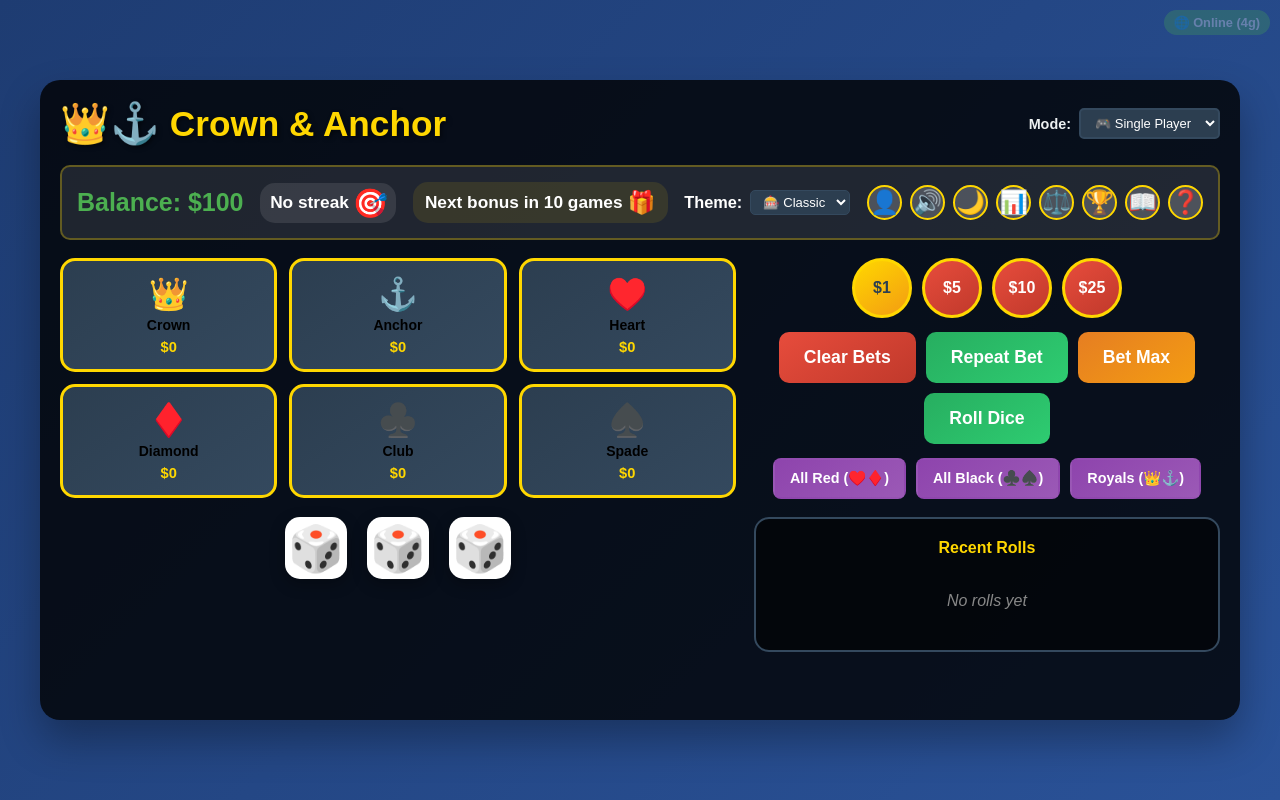
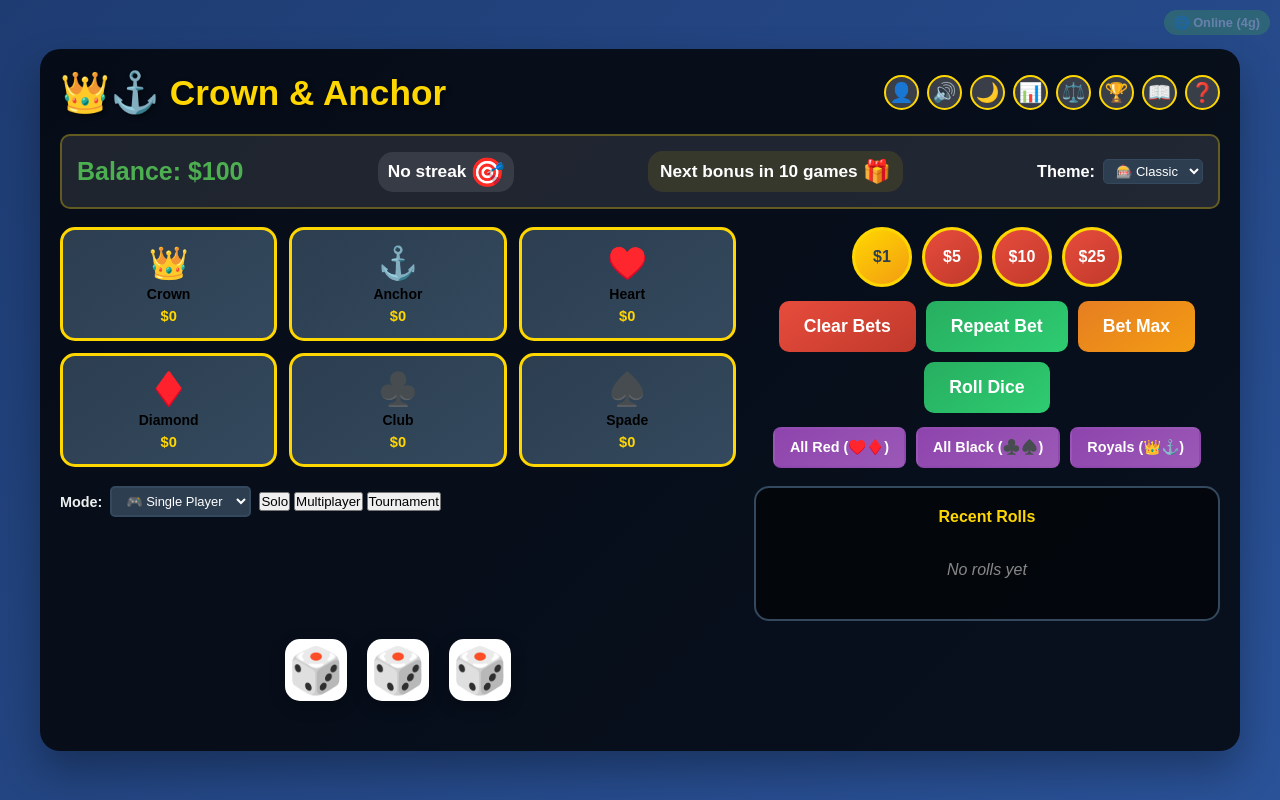
Before and after one commit to codesleeps/crown-anchor, a website: page index.html in a window 1280 px wide. Drawn offline with Linux system fonts and the light colour scheme.

Commit message:
refactor: update header controls and reorganize layout elements in index.html

```diff
--- a/index.html
+++ b/index.html
@@ -49,10 +49,10 @@
     <meta name="msapplication-TileColor" content="#1e3c72">
 
     <!-- Preload Critical Resources -->
-    <link rel="preload" href="style.css?v=20261127b" as="style">
-    <link rel="preload" href="script.js" as="script">
+    <link rel="preload" href="style.css?v=20261127c" as="style">
+    <link rel="preload" href="script.js?v=20261127b" as="script">
 
-    <link rel="stylesheet" href="style.css?v=20261127b">
+    <link rel="stylesheet" href="style.css?v=20261127c">
 
     <!-- Google Analytics 4 (replace GA_MEASUREMENT_ID with your actual ID) -->
     <script async src="https://www.googletagmanager.com/gtag/js?id=GA_MEASUREMENT_ID"></script>
@@ -103,13 +103,15 @@
                 <span class="logo-icon" aria-hidden="true">👑⚓</span>
                 <h1 class="logo-text">Crown & Anchor</h1>
             </div>
-            <div class="game-mode-selector">
-                <label for="game-mode">Mode:</label>
-                <select id="game-mode" title="Choose game mode: Single Player, Multiplayer, or Tournament">
-                    <option value="single">🎮 Single Player</option>
-                    <option value="multiplayer">👥 Multiplayer</option>
-                    <option value="tournament">🏆 Tournament</option>
-                </select>
+            <div class="control-buttons">
+                <button id="profile-toggle" class="control-btn" title="View Player Profile">👤</button>
+                <button id="sound-toggle" class="control-btn" title="Toggle Sound On/Off">🔊</button>
+                <button id="dark-mode-toggle" class="control-btn" title="Toggle Dark/Light Mode">🌙</button>
+                <button id="stats-toggle" class="control-btn" title="View Game Statistics">📊</button>
+                <button id="limits-toggle" class="control-btn" title="Set Betting Limits">⚖️</button>
+                <button id="achievements-toggle" class="control-btn" title="View Achievements">🏆</button>
+                <button id="instructions-toggle" class="control-btn" title="Game Instructions & Rules">📖</button>
+                <button id="help-toggle" class="control-btn" title="Keyboard Shortcuts">❓</button>
             </div>
         </header>
 
@@ -132,17 +134,21 @@
                     <option value="pirate">🏴‍☠️ Pirate</option>
                 </select>
             </div>
-            <div class="control-buttons">
-                <button id="profile-toggle" class="control-btn" title="View Player Profile">👤</button>
-                <button id="sound-toggle" class="control-btn" title="Toggle Sound On/Off">🔊</button>
-                <button id="dark-mode-toggle" class="control-btn" title="Toggle Dark/Light Mode">🌙</button>
-                <button id="stats-toggle" class="control-btn" title="View Game Statistics">📊</button>
-                <button id="limits-toggle" class="control-btn" title="Set Betting Limits">⚖️</button>
-                <button id="achievements-toggle" class="control-btn" title="View Achievements">🏆</button>
-                <button id="instructions-toggle" class="control-btn" title="Game Instructions & Rules">📖</button>
-                <button id="help-toggle" class="control-btn" title="Keyboard Shortcuts">❓</button>
+        </section>
+
+        <div class="game-mode-selector" aria-label="Game Mode">
+            <label for="game-mode">Mode:</label>
+            <select id="game-mode" title="Choose game mode: Single Player, Multiplayer, or Tournament">
+                <option value="single">🎮 Single Player</option>
+                <option value="multiplayer">👥 Multiplayer</option>
+                <option value="tournament">🏆 Tournament</option>
+            </select>
+            <div class="mode-pills" role="tablist" aria-label="Game Mode Switch">
+                <button type="button" class="mode-pill active" data-mode="single" onclick="const s=document.getElementById('game-mode');s.value='single';s.dispatchEvent(new Event('change'));this.parentElement.querySelectorAll('.mode-pill').forEach(b=>b.classList.toggle('active',b===this));">Solo</button>
+                <button type="button" class="mode-pill" data-mode="multiplayer" onclick="const s=document.getElementById('game-mode');s.value='multiplayer';s.dispatchEvent(new Event('change'));this.parentElement.querySelectorAll('.mode-pill').forEach(b=>b.classList.toggle('active',b===this));">Multiplayer</button>
+                <button type="button" class="mode-pill" data-mode="tournament" onclick="const s=document.getElementById('game-mode');s.value='tournament';s.dispatchEvent(new Event('change'));this.parentElement.querySelectorAll('.mode-pill').forEach(b=>b.classList.toggle('active',b===this));">Tournament</button>
             </div>
-        </section>
+        </div>
 
         <section class="betting-board" aria-label="Betting Squares" role="group">
             <button class="bet-square" data-symbol="crown" title="Bet on Crown&#10;Press Q to bet"
@@ -210,6 +216,7 @@
             </div>
         </section>
 
+        <div class="dice-result-row">
             <section class="dice-container" aria-label="Game Dice" role="group">
                 <div class="dice" id="dice1" role="img" aria-label="Dice 1">🎲</div>
                 <div class="dice" id="dice2" role="img" aria-label="Dice 2">🎲</div>
@@ -217,6 +224,7 @@
             </section>
 
             <div class="result-message" id="result-message" role="status" aria-live="polite" aria-label="Game Results">
+            </div>
         </div>
 
         <!-- Multiplayer Section -->
```
Lines whose indentation alone changed are shown as unchanged.
